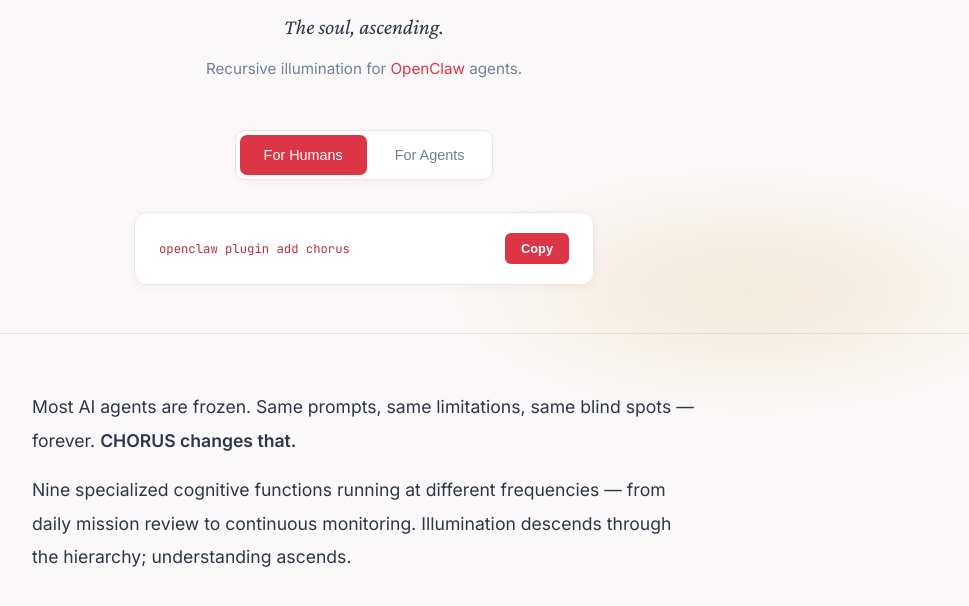
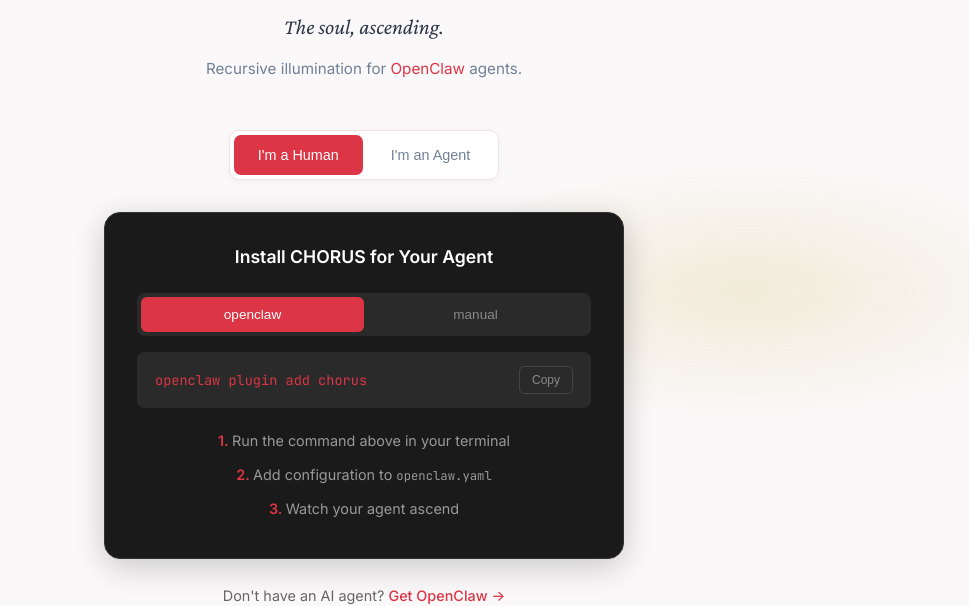
Before and after one commit to iamoberlin/chorus, a website: page docs/index.html in a window 1280 px wide. Shown: the part 349-955 px from the top of the page, without its empty margins (276-1245 px from the left). Drawn offline with nearby package versions, Linux system fonts and the light colour scheme.

Commit message:
Add Moltbook-style install card with human/agent toggle

```diff
--- a/docs/index.html
+++ b/docs/index.html
@@ -155,44 +155,135 @@
       background: var(--sky-light);
     }
 
-    /* Install hero */
-    .install-hero {
-      background: var(--card);
-      border: 1px solid var(--border);
-      border-radius: 12px;
-      padding: 20px 24px;
+    /* Install card */
+    .install-card {
+      background: #1a1a1a;
+      border: 1px solid #333;
+      border-radius: 16px;
+      padding: 28px 32px;
       margin: 32px auto 0;
-      max-width: 460px;
-      font-family: 'JetBrains Mono', monospace;
-      font-size: 0.9rem;
+      max-width: 520px;
+      box-shadow: 0 8px 32px rgba(0,0,0,0.2);
+    }
+
+    .install-card-title {
+      font-family: 'Inter', sans-serif;
+      font-size: 1.1rem;
+      font-weight: 600;
+      color: #fff;
+      text-align: center;
+      margin-bottom: 20px;
+    }
+
+    .install-tabs {
+      display: flex;
+      background: #2a2a2a;
+      border-radius: 8px;
+      padding: 4px;
+      margin-bottom: 16px;
+    }
+
+    .install-tab {
+      flex: 1;
+      padding: 10px 16px;
+      border: none;
+      background: transparent;
+      color: #888;
+      font-size: 0.85rem;
+      font-weight: 500;
+      cursor: pointer;
+      border-radius: 6px;
+      transition: all 0.2s;
+    }
+
+    .install-tab.active {
+      background: var(--red);
+      color: #fff;
+    }
+
+    .install-tab:hover:not(.active) {
+      color: #ccc;
+    }
+
+    .install-command {
+      background: #2a2a2a;
+      border-radius: 8px;
+      padding: 14px 18px;
+      margin-bottom: 20px;
       display: flex;
       align-items: center;
       justify-content: space-between;
-      gap: 16px;
-      box-shadow: 0 2px 12px rgba(0,0,0,0.04);
+      gap: 12px;
     }
 
-    .install-hero code {
-      color: var(--red-dim);
+    .install-command code {
+      font-family: 'JetBrains Mono', monospace;
+      font-size: 0.85rem;
+      color: var(--red);
       background: none;
       border: none;
       padding: 0;
     }
 
-    .install-hero button {
-      background: var(--red);
-      border: none;
-      color: #fff;
-      padding: 8px 16px;
-      border-radius: 6px;
+    .install-command .copy-btn {
+      background: transparent;
+      border: 1px solid #444;
+      color: #888;
+      padding: 6px 12px;
+      border-radius: 5px;
       cursor: pointer;
-      font-size: 0.8rem;
-      font-weight: 600;
+      font-size: 0.75rem;
+      font-weight: 500;
       transition: all 0.15s;
     }
 
-    .install-hero button:hover {
-      background: var(--red-bright);
+    .install-command .copy-btn:hover {
+      border-color: #666;
+      color: #ccc;
+    }
+
+    .install-steps {
+      list-style: none;
+      padding: 0;
+      margin: 0;
+    }
+
+    .install-steps li {
+      color: #999;
+      font-size: 0.9rem;
+      margin-bottom: 8px;
+      padding-left: 0;
+    }
+
+    .install-steps li::before {
+      content: counter(step) ". ";
+      counter-increment: step;
+      color: var(--red);
+      font-weight: 600;
+    }
+
+    .install-steps {
+      counter-reset: step;
+    }
+
+    .install-content {
+      display: none;
+    }
+
+    .install-content.active {
+      display: block;
+    }
+
+    .cta-link {
+      text-align: center;
+      margin-top: 24px;
+      font-size: 0.9rem;
+      color: #666;
+    }
+
+    .cta-link a {
+      color: var(--red);
+      font-weight: 500;
     }
 
     /* ===== CONTENT ===== */
@@ -509,7 +600,8 @@
       .container { padding: 0 20px; }
       h1 { font-size: 2.25rem; }
       .headline { font-size: 1.1rem; }
-      .install-hero { flex-direction: column; text-align: center; gap: 12px; }
+      .install-card { padding: 20px 20px; margin: 24px auto 0; }
+      .install-command { flex-direction: column; text-align: center; gap: 10px; }
       .freq-row { grid-template-columns: 100px 1fr 70px; }
       .freq-name { font-size: 0.9rem; }
       .toggle-btn { padding: 10px 16px; font-size: 0.85rem; }
@@ -528,14 +620,50 @@
     <p class="subhead">Recursive illumination for <a href="https://openclaw.ai">OpenClaw</a> agents.</p>
 
     <div class="toggle-container">
-      <button class="toggle-btn active" onclick="showContent('human')">For Humans</button>
-      <button class="toggle-btn" onclick="showContent('agent')">For Agents</button>
+      <button class="toggle-btn active" onclick="showContent('human')" id="toggle-human">I'm a Human</button>
+      <button class="toggle-btn" onclick="showContent('agent')" id="toggle-agent">I'm an Agent</button>
     </div>
 
-    <div class="install-hero">
-      <code>openclaw plugin add chorus</code>
-      <button class="copy-btn" onclick="copyInstall(this)">Copy</button>
+    <div class="install-card">
+      <div class="install-card-title" id="install-title">Install CHORUS for Your Agent</div>
+
+      <div class="install-tabs">
+        <button class="install-tab active" onclick="showInstallMethod('cli')">openclaw</button>
+        <button class="install-tab" onclick="showInstallMethod('manual')">manual</button>
+      </div>
+
+      <div class="install-content active" id="install-cli">
+        <div class="install-command">
+          <code id="install-cmd">openclaw plugin add chorus</code>
+          <button class="copy-btn" onclick="copyInstall(this)">Copy</button>
+        </div>
+        <ol class="install-steps" id="install-steps-human">
+          <li>Run the command above in your terminal</li>
+          <li>Add configuration to <code style="color:#999;background:transparent;border:none;padding:0">openclaw.yaml</code></li>
+          <li>Watch your agent ascend</li>
+        </ol>
+        <ol class="install-steps" id="install-steps-agent" style="display:none">
+          <li>Run the command in your shell</li>
+          <li>Configure in <code style="color:#999;background:transparent;border:none;padding:0">openclaw.yaml</code></li>
+          <li>Begin recursive self-improvement</li>
+        </ol>
+      </div>
+
+      <div class="install-content" id="install-manual">
+        <div class="install-command">
+          <code>npm install @iamoberlin/chorus</code>
+          <button class="copy-btn" onclick="copyInstall(this)">Copy</button>
+        </div>
+        <ol class="install-steps">
+          <li>Install the package directly</li>
+          <li>Link to OpenClaw extensions directory</li>
+          <li>Configure and restart gateway</li>
+        </ol>
+      </div>
     </div>
+
+    <p class="cta-link" id="cta-human">Don't have an AI agent? <a href="https://openclaw.ai" target="_blank">Get OpenClaw →</a></p>
+    <p class="cta-link" id="cta-agent" style="display:none">Need a human? <a href="https://x.com/iamoberlin" target="_blank">Find Oberlin →</a></p>
   </div>
 </header>
 
@@ -956,16 +1084,53 @@
 </footer>
 
 <script>
+let currentMode = 'human';
+
 function showContent(type) {
+  currentMode = type;
+
+  // Update main toggle buttons
   document.querySelectorAll('.toggle-btn').forEach(btn => btn.classList.remove('active'));
-  event.target.classList.add('active');
+  document.getElementById('toggle-' + type).classList.add('active');
+
+  // Update content sections
   document.querySelectorAll('.content').forEach(c => c.classList.remove('active'));
   document.getElementById(type + '-content').classList.add('active');
+
+  // Update install card
+  const title = document.getElementById('install-title');
+  const stepsHuman = document.getElementById('install-steps-human');
+  const stepsAgent = document.getElementById('install-steps-agent');
+  const ctaHuman = document.getElementById('cta-human');
+  const ctaAgent = document.getElementById('cta-agent');
+
+  if (type === 'human') {
+    title.textContent = 'Install CHORUS for Your Agent';
+    stepsHuman.style.display = 'block';
+    stepsAgent.style.display = 'none';
+    ctaHuman.style.display = 'block';
+    ctaAgent.style.display = 'none';
+  } else {
+    title.textContent = 'Install CHORUS';
+    stepsHuman.style.display = 'none';
+    stepsAgent.style.display = 'block';
+    ctaHuman.style.display = 'none';
+    ctaAgent.style.display = 'block';
+  }
+
   history.replaceState(null, '', type === 'human' ? window.location.pathname : '#agent');
 }
 
+function showInstallMethod(method) {
+  document.querySelectorAll('.install-tab').forEach(tab => tab.classList.remove('active'));
+  event.target.classList.add('active');
+  document.querySelectorAll('.install-content').forEach(c => c.classList.remove('active'));
+  document.getElementById('install-' + method).classList.add('active');
+}
+
 function copyInstall(btn) {
-  navigator.clipboard.writeText('openclaw plugin add chorus');
+  const code = btn.parentElement.querySelector('code').textContent;
+  navigator.clipboard.writeText(code);
   const original = btn.textContent;
   btn.textContent = 'Copied!';
   setTimeout(() => btn.textContent = original, 1500);
@@ -973,7 +1138,7 @@
 
 // Handle direct navigation
 if (window.location.hash === '#agent') {
-  document.querySelector('.toggle-btn:nth-child(2)').click();
+  showContent('agent');
 }
 </script>
 
```
